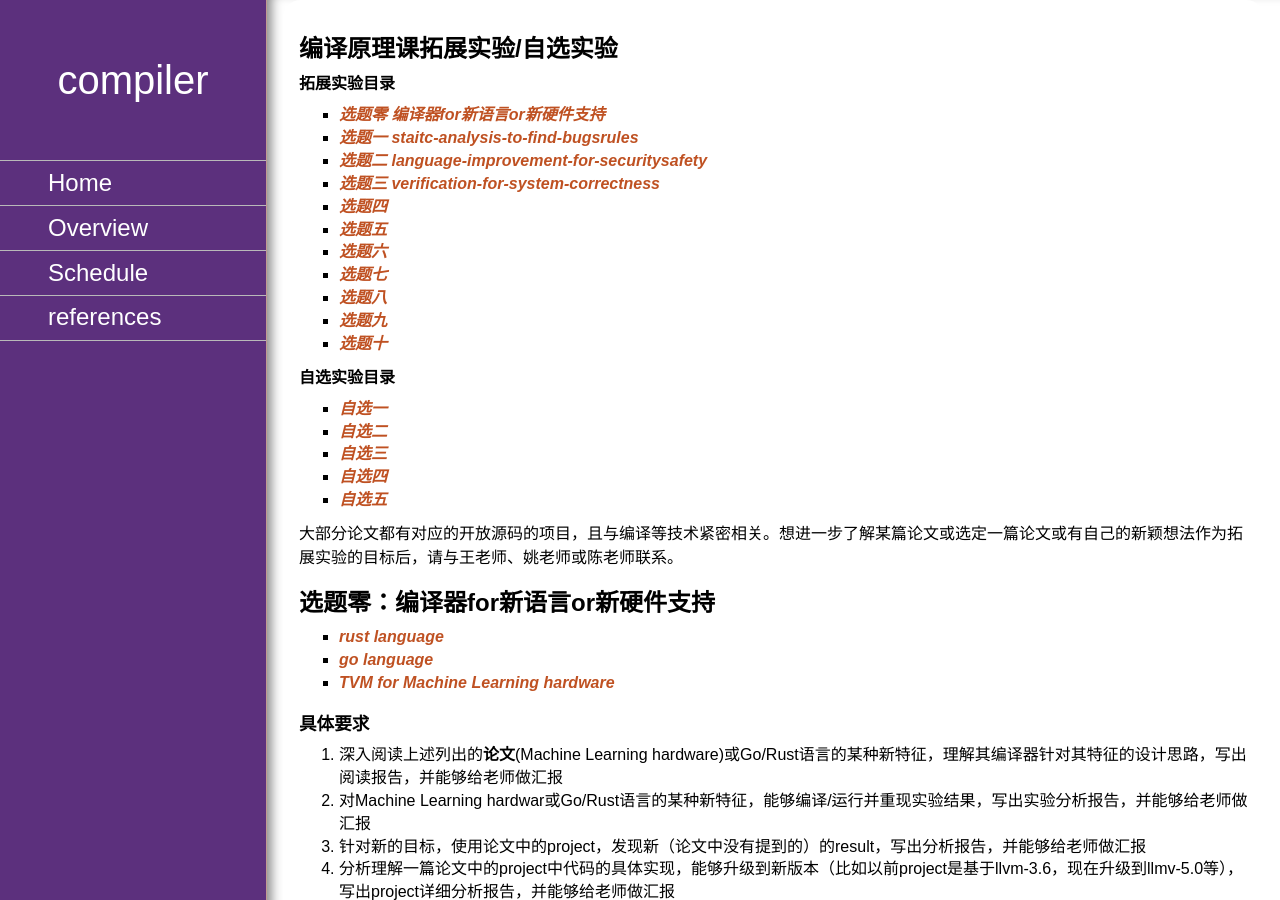
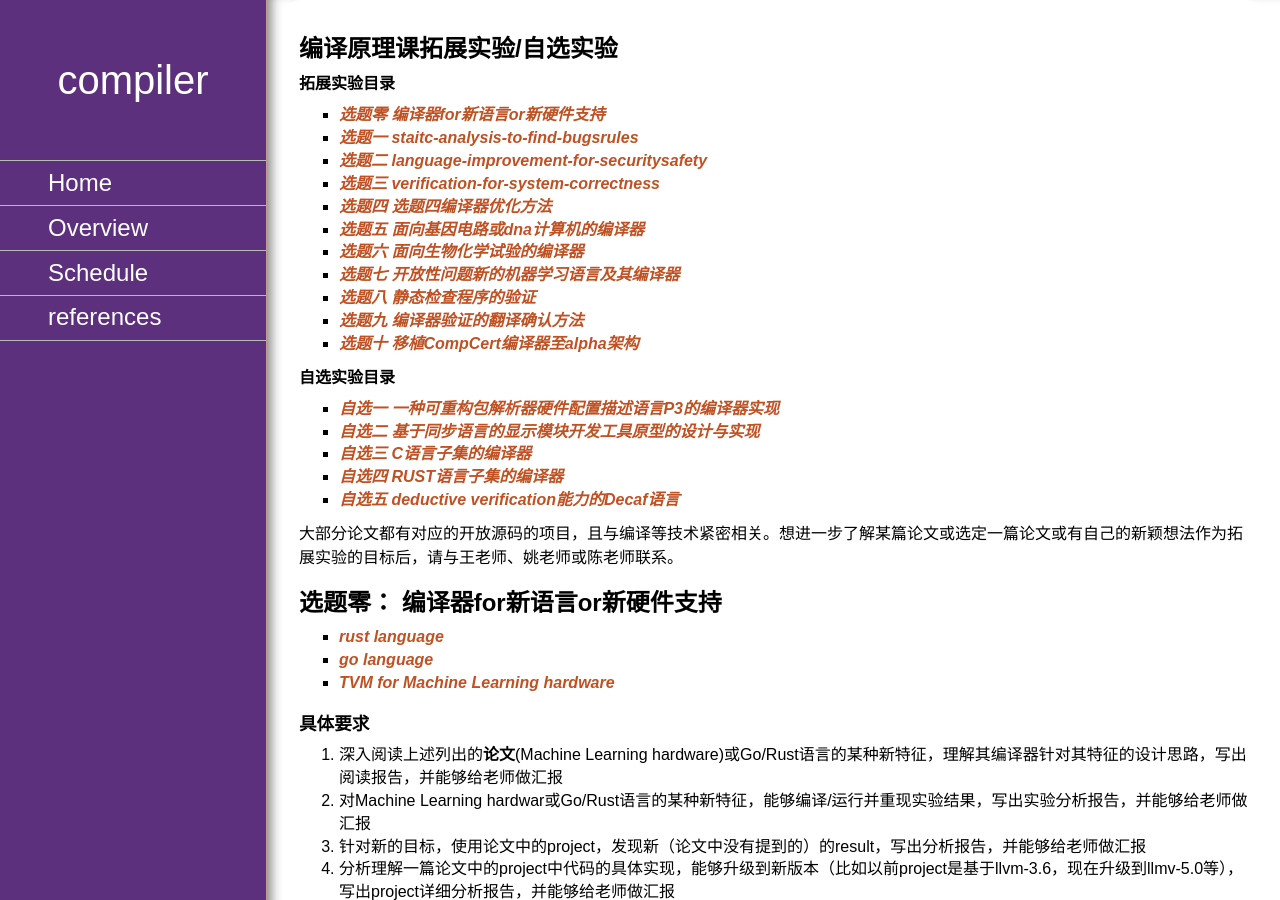
Before and after one commit to chyyuu/compiler_course_info, a Jekyll site: the page built from readinglist.md, in a window 1280 px wide and 900 px high. Built offline with Jekyll 4.4.1, drawn with Linux system fonts in a browser that asks for light colours; nearby versions of some CDN libraries; our own code applies the rules of GitHub Pages for plain Markdown files.

Commit message:
Update readinglist.md

```diff
--- a/readinglist.md
+++ b/readinglist.md
@@ -6,25 +6,25 @@
 * [选题一 staitc-analysis-to-find-bugsrules](#选题一-staitc-analysis-to-find-bugsrules)
 * [选题二 language-improvement-for-securitysafety](#选题二-language-improvement-for-securitysafety)
 * [选题三 verification-for-system-correctness](#选题三-verification-for-system-correctness)
-* [选题四](#选题四编译器优化方法)
-* [选题五](#选题五面向基因电路或dna计算机的编译器)
-* [选题六](#选题六面向生物化学试验的编译器)
-* [选题七](#选题七开放性问题新的机器学习语言及其编译器)
-* [选题八](#选题八静态检查程序的验证)
-* [选题九](#选题九编译器验证的翻译确认方法)
-* [选题十](#选题十移植CompCert编译器至alpha架构)
+* [选题四 选题四编译器优化方法](#选题四编译器优化方法)
+* [选题五 面向基因电路或dna计算机的编译器](#选题五面向基因电路或dna计算机的编译器)
+* [选题六 面向生物化学试验的编译器](#选题六面向生物化学试验的编译器)
+* [选题七 开放性问题新的机器学习语言及其编译器](#选题七开放性问题新的机器学习语言及其编译器)
+* [选题八 静态检查程序的验证](#选题八静态检查程序的验证)
+* [选题九 编译器验证的翻译确认方法](#选题九编译器验证的翻译确认方法)
+* [选题十 移植CompCert编译器至alpha架构](#选题十移植CompCert编译器至alpha架构)
 
 **自选实验目录**
 
-* [自选一](#自选一一种可重构包解析器硬件配置描述语言P3的编译器实现)
-* [自选二](#自选二基于同步语言的显示模块开发工具原型的设计与实现)
-* [自选三](#自选三设计一个C语言的子集并完成此C语言子集的编译链接代码生成工作)
-* [自选四](#自选四设计一个RUST语言的子集并完成此RUST语言子集的编译链接代码生成工作)
-* [自选五](#自选五在Decaf语言上加入deductiveverification能力)
+* [自选一 一种可重构包解析器硬件配置描述语言P3的编译器实现](#自选一一种可重构包解析器硬件配置描述语言P3的编译器实现)
+* [自选二 基于同步语言的显示模块开发工具原型的设计与实现](#自选二基于同步语言的显示模块开发工具原型的设计与实现)
+* [自选三 C语言子集的编译器](#自选三设计一个C语言的子集并完成此C语言子集的编译链接代码生成工作)
+* [自选四 RUST语言子集的编译器](#自选四设计一个RUST语言的子集并完成此RUST语言子集的编译链接代码生成工作)
+* [自选五 deductive verification能力的Decaf语言](#自选五在Decaf语言上加入deductiveverification能力)
 
 大部分论文都有对应的开放源码的项目，且与编译等技术紧密相关。想进一步了解某篇论文或选定一篇论文或有自己的新颖想法作为拓展实验的目标后，请与王老师、姚老师或陈老师联系。
 
-## 选题零：编译器for新语言or新硬件支持
+## 选题零： 编译器for新语言or新硬件支持
 - [rust language](https://www.rust-lang.org/en-US/)
 - [go language](https://golang.org/)
 - [TVM for Machine Learning hardware](https://www.cs.washington.edu/tr/2017/12/UW-CSE-17-12-01.pdf)
```
